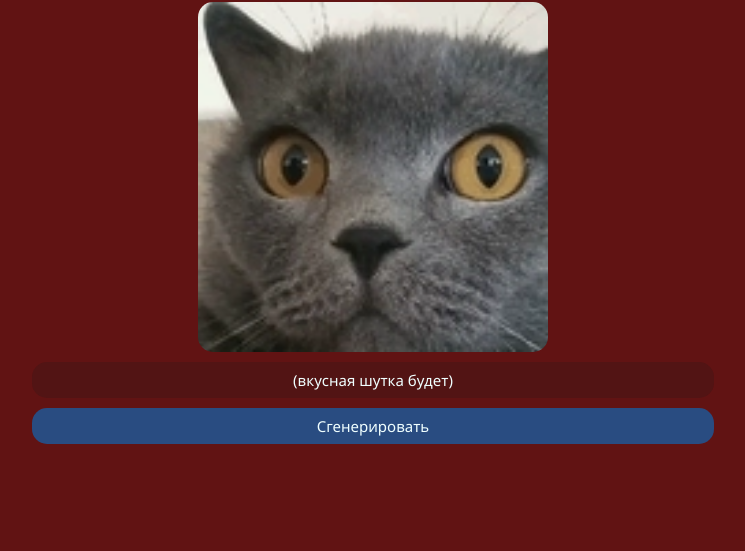
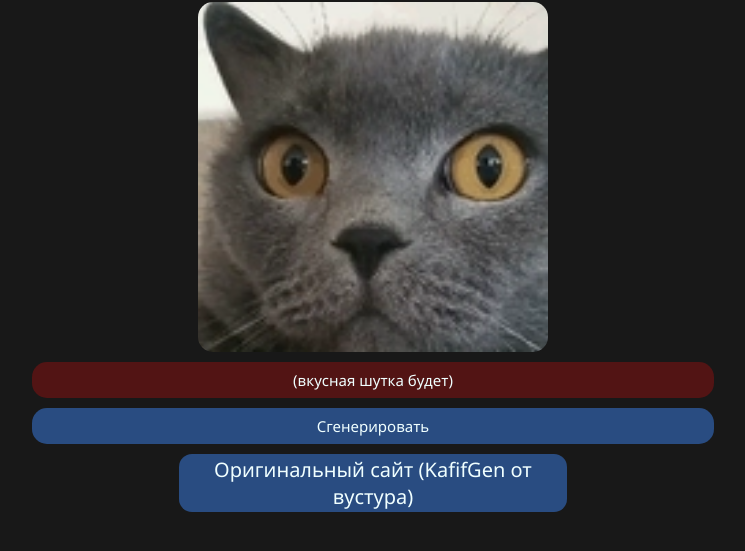
Before and after one commit to n3vesl1s/dict, a plain HTML site: page HTML/kafifJokes/kafif.html in a window 1280 px wide. Shown: the part 81-632 px from the top of the page, without its empty margins (267-1012 px from the left). Drawn offline with Linux system fonts and the light colour scheme.

Commit message:
1.6 maybe final

```diff
--- a/CSS/kafifJokes.css
+++ b/CSS/kafifJokes.css
@@ -1,4 +1,4 @@
-h1, p, a.button {
+h1, p, a.origWebsite{
     font-family: 'Segoe UI', Tahoma, Geneva, Verdana, sans-serif;
     align-self: center;
     text-align: center;
@@ -36,14 +36,28 @@ p {
 p.genButton {
     background-color: #294c81;
 }
-p.genButton:hover, a.button:hover, h1:not(.header):hover{
+p.genButton:hover, a.origWebsite:hover, h1:not(.header):hover{
     cursor: pointer;
     scale: 1.05;
     transition: all 0.35s;
 }
+.oW {
+    align-items: center;
+
+}
+a.origWebsite {
+    background-color: #294c81;
+    border: none;
+    border-radius: 13px;
+    display: block;
+    margin-top: 10px;
+    margin-bottom: 10px;
+    padding: 2px;
+    text-decoration: none;
+}
 body {
     margin: auto;
-    background-color: #611313;
+    background-color: #181818;
 }
 img.kafi {
     margin: 10px auto 10px;
@@ -61,7 +75,7 @@ p#joke {
         padding-top: 15px;
         padding-bottom: 15px;
     }
-    .helperButton a.button {
+    a.origWebsite {
         max-width: 66%;
         font-size: 1.75em;
     }
@@ -89,7 +103,7 @@ p#joke {
         padding-bottom: 15px;
         border-radius: 15px;
     }
-    .helperButton a.button {
+    a.origWebsite {
         max-width: 60%;
         font-size: 1.75em;
     }
@@ -112,7 +126,7 @@ p#joke {
 }
 
 @media screen and (min-width: 1000px) {
-    .helperButton a.button {
+    a.origWebsite {
         max-width: 42%;
         font-size: 24px;
         padding: 2px;
@@ -139,7 +153,7 @@ p#joke {
 }
 
 @media screen and (min-width: 1280px) {
-    .helperButton a.button {
+    a.origWebsite {
         max-width: 30%;
         font-size: 20px;
         padding: 2px;
--- a/HTML/kafifJokes/kafif.html
+++ b/HTML/kafifJokes/kafif.html
@@ -13,5 +13,8 @@
         </div>
         <p id="joke" onclick="copyFunc()">(вкусная шутка будет)</p>
         <p class="genButton" onclick="kafifGen()">Сгенерировать</p>
+        <div class="oW">
+            <a class="origWebsite" href="https://vustur.gdpshelper.xyz/kafifgen/">Оригинальный сайт (KafifGen от вустура)</a>
+        </div>
     </body>
 </html>
```
